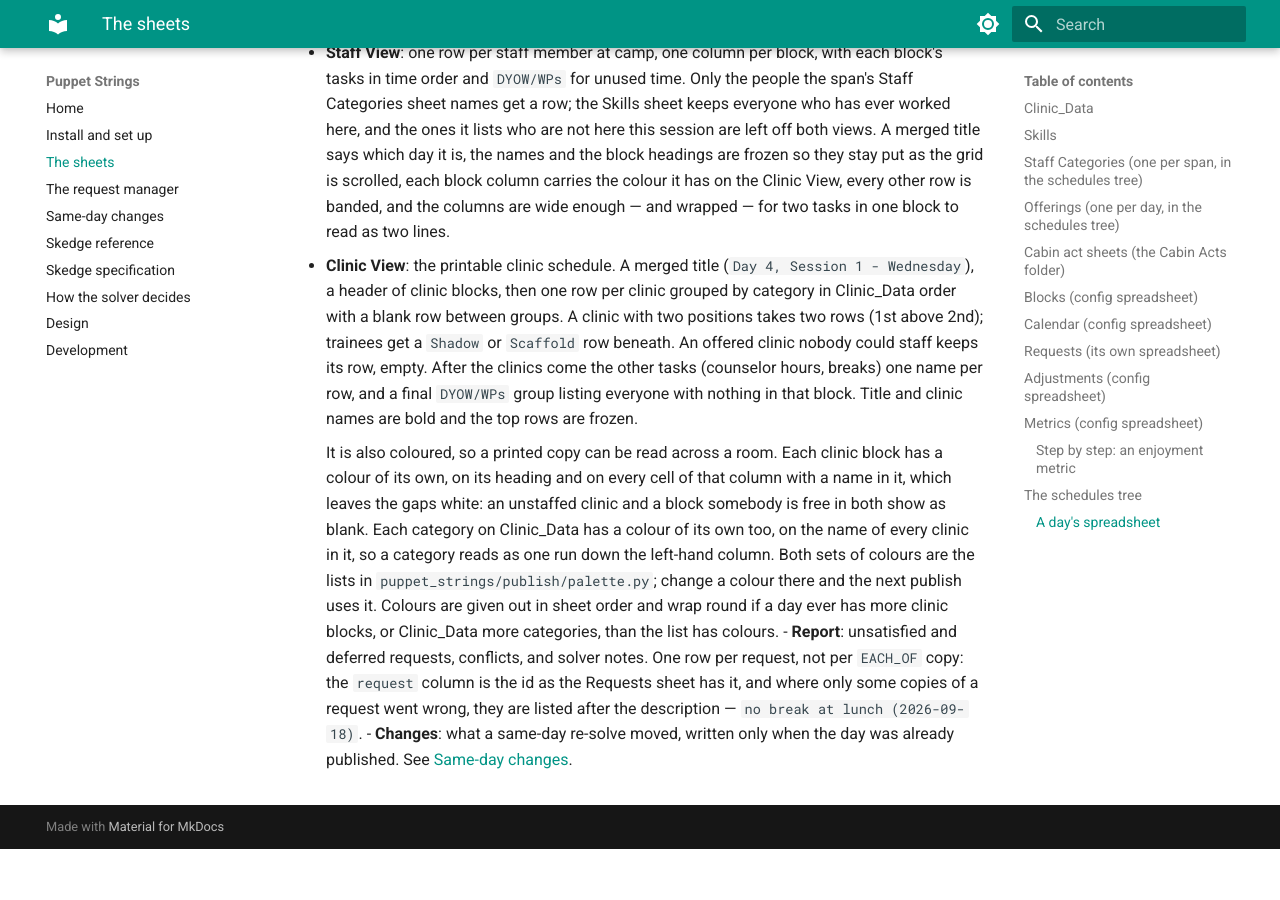
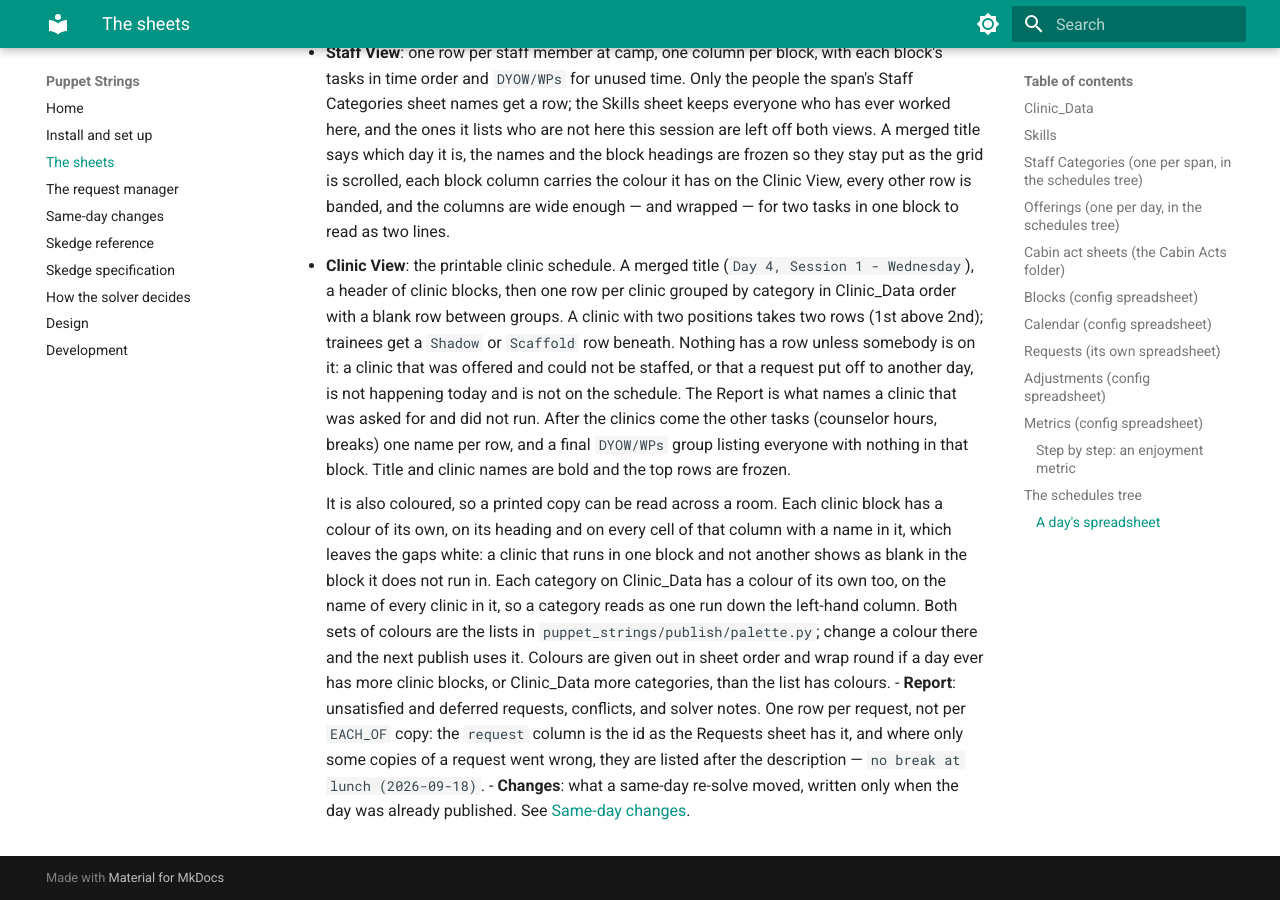
Before and after one commit to Dylan-Puppet-Master/Puppet-Strings, an MkDocs documentation site: the page built from docs/sheets.md, in a window 1280 px wide and 900 px high, scrolled down 11929 px. Built offline with MkDocs 1.6.1 and Material for MkDocs 9.7.7, drawn with Linux system fonts in a browser that asks for light colours; before the commit the page ends 12778 px from its top, so only the background shows below that.

Commit message:
Keep a clinic off the schedule when nobody is on it
An offered clinic kept its row whether or not anybody was assigned to it,
so a clinic that could not be staffed, or that a request put off to another
day, printed as a row of empty cells -- which is a clinic people go looking
for.

The Clinic View now takes its rows from the assignments in its blocks, so
every row on it has a name on it. A clinic that was asked for and did not
run is named in the Report, which is where a thing that did not happen
belongs.

Co-Authored-By: Claude Opus 5 <noreply@anthropic.com>
Claude-Session: https://claude.ai/code/session_014EoFGdRvQLEkisiUagqyaS

```diff
--- a/docs/sheets.md
+++ b/docs/sheets.md
@@ -425,15 +425,18 @@ These tabs are overwritten on every publish:
 - **Clinic View**: the printable clinic schedule. A merged title (`Day 4, Session 1 -
   Wednesday`), a header of clinic blocks, then one row per clinic grouped by category in
   Clinic_Data order with a blank row between groups. A clinic with two positions takes two
-  rows (1st above 2nd); trainees get a `Shadow` or `Scaffold` row beneath. An offered
-  clinic nobody could staff keeps its row, empty. After the clinics come the other tasks
-  (counselor hours, breaks) one name per row, and a final `DYOW/WPs` group listing everyone
-  with nothing in that block. Title and clinic names are bold and the top rows are frozen.
+  rows (1st above 2nd); trainees get a `Shadow` or `Scaffold` row beneath. Nothing has a
+  row unless somebody is on it: a clinic that was offered and could not be staffed, or that
+  a request put off to another day, is not happening today and is not on the schedule. The
+  Report is what names a clinic that was asked for and did not run. After the clinics come
+  the other tasks (counselor hours, breaks) one name per row, and a final `DYOW/WPs` group
+  listing everyone with nothing in that block. Title and clinic names are bold and the top
+  rows are frozen.
 
     It is also coloured, so a printed copy can be read across a room. Each clinic block
     has a colour of its own, on its heading and on every cell of that column with a name
-    in it, which leaves the gaps white: an unstaffed clinic and a block somebody is free
-    in both show as blank. Each category on Clinic_Data has a colour of its own too, on
+    in it, which leaves the gaps white: a clinic that runs in one block and not another
+    shows as blank in the block it does not run in. Each category on Clinic_Data has a colour of its own too, on
     the name of every clinic in it, so a category reads as one run down the left-hand
     column. Both sets of colours are the lists in `puppet_strings/publish/palette.py`;
     change a colour there and the next publish uses it. Colours are given out in sheet
```
Also changed, not shown: docs/technical-outline.md (+1 -1 lines), icon.png (deleted), 3 other files.
